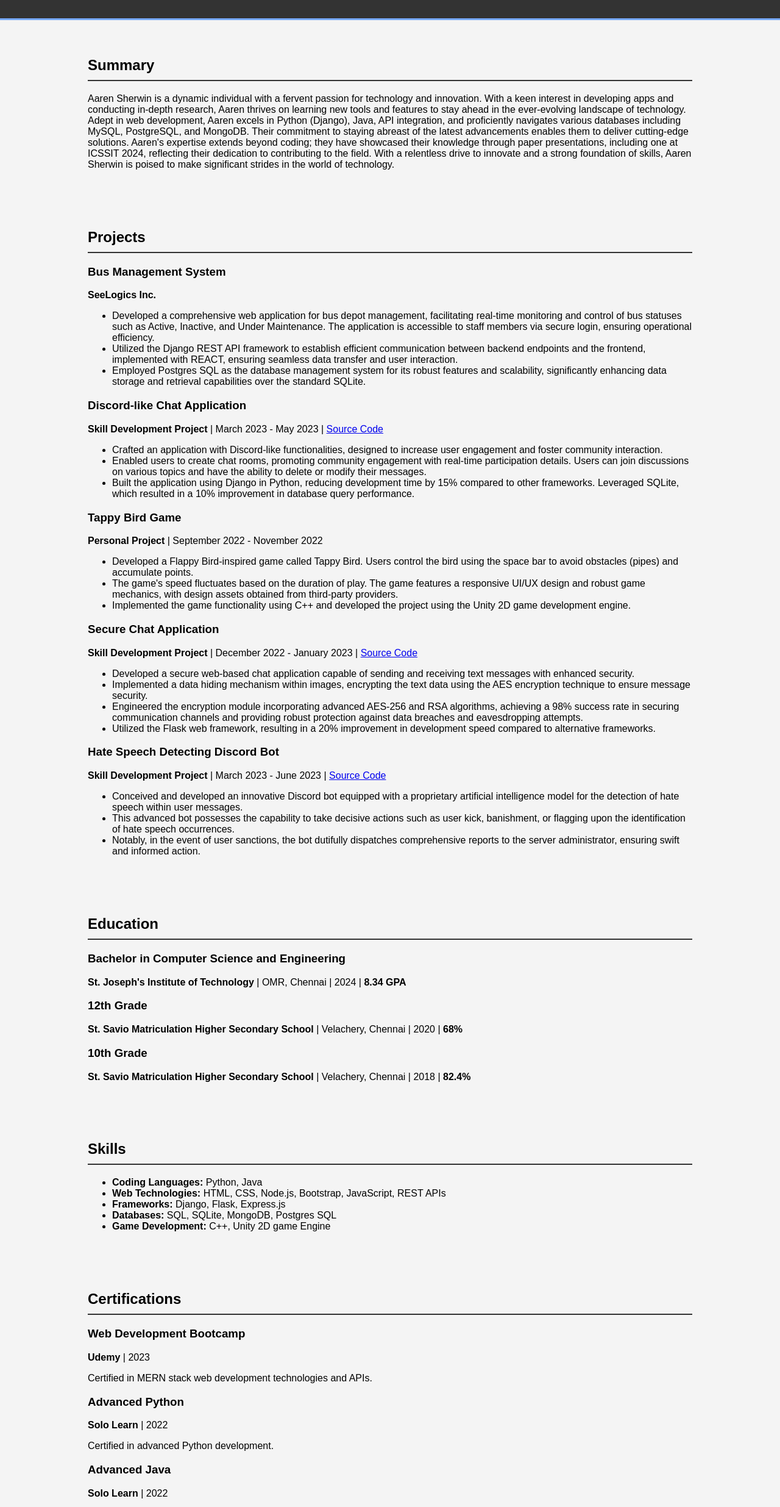
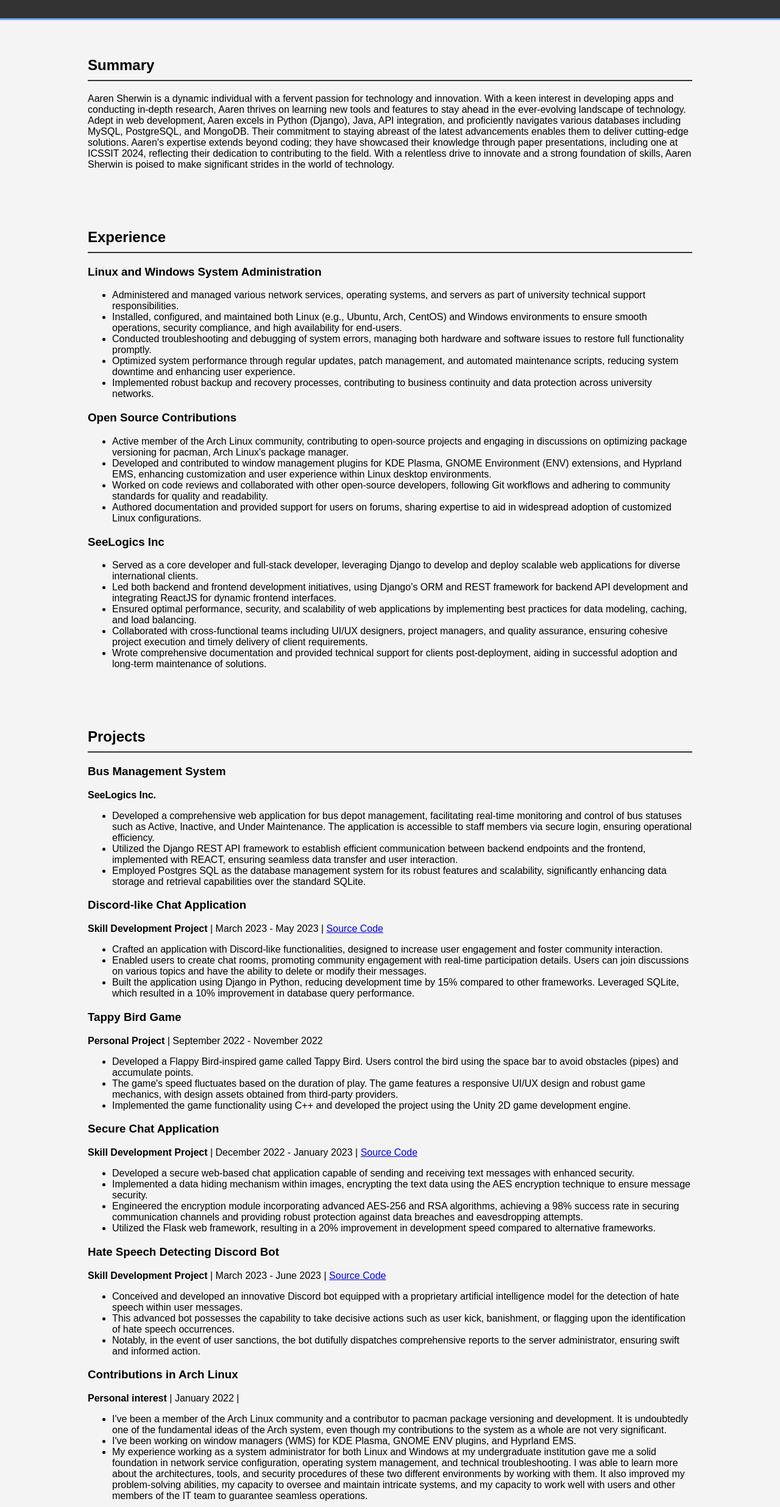
Before and after one commit to theaaren/MyPortfolio, a plain HTML site: page index.html in a window 1280 px wide. Shown: the part 70-2541 px from the top of the page at 61% size. Drawn offline with Linux system fonts and the light colour scheme.

Commit message:
index.html

```diff
--- a/index.html
+++ b/index.html
@@ -3,7 +3,7 @@
 <head>
     <meta charset="UTF-8">
     <meta name="viewport" content="width=device-width, initial-scale=1.0">
-    <title>Aaren Sherwin's Portfolio</title>
+    <title>Aaren Sherwin</title>
     <style>
         body {
             font-family: Arial, sans-serif;
@@ -120,6 +120,39 @@
         </div>
     </section>
 
+    <section id="Experience">
+        <div class="container">
+            <h2>Experience</h2>
+
+            <h3>Linux and Windows System Administration</h3>
+            <ul>
+                <li>Administered and managed various network services, operating systems, and servers as part of university technical support responsibilities.</li>
+                <li>Installed, configured, and maintained both Linux (e.g., Ubuntu, Arch, CentOS) and Windows environments to ensure smooth operations, security compliance, and high availability for end-users.</li>
+                <li>Conducted troubleshooting and debugging of system errors, managing both hardware and software issues to restore full functionality promptly.</li>
+                <li>Optimized system performance through regular updates, patch management, and automated maintenance scripts, reducing system downtime and enhancing user experience.</li>
+                <li>Implemented robust backup and recovery processes, contributing to business continuity and data protection across university networks.</li>
+            </ul>
+
+            <h3>Open Source Contributions</h3>
+            <ul>
+                <li>Active member of the Arch Linux community, contributing to open-source projects and engaging in discussions on optimizing package versioning for pacman, Arch Linux's package manager.</li>
+                <li>Developed and contributed to window management plugins for KDE Plasma, GNOME Environment (ENV) extensions, and Hyprland EMS, enhancing customization and user experience within Linux desktop environments.</li>
+                <li>Worked on code reviews and collaborated with other open-source developers, following Git workflows and adhering to community standards for quality and readability.</li>
+                <li>Authored documentation and provided support for users on forums, sharing expertise to aid in widespread adoption of customized Linux configurations.</li>
+            </ul>
+
+            <h3>SeeLogics Inc</h3>
+            <ul>
+                <li>Served as a core developer and full-stack developer, leveraging Django to develop and deploy scalable web applications for diverse international clients.</li>
+                <li>Led both backend and frontend development initiatives, using Django’s ORM and REST framework for backend API development and integrating ReactJS for dynamic frontend interfaces.</li>
+                <li>Ensured optimal performance, security, and scalability of web applications by implementing best practices for data modeling, caching, and load balancing.</li>
+                <li>Collaborated with cross-functional teams including UI/UX designers, project managers, and quality assurance, ensuring cohesive project execution and timely delivery of client requirements.</li>
+                <li>Wrote comprehensive documentation and provided technical support for clients post-deployment, aiding in successful adoption and long-term maintenance of solutions.</li>
+            </ul>
+        </div>
+    </section>
+
+
 <section id="projects">
     <div class="container">
         <h2>Projects</h2>
@@ -133,7 +166,7 @@
         </ul>
 
         <h3>Discord-like Chat Application</h3>
-        <p><strong>Skill Development Project</strong> | March 2023 - May 2023 | <a href="https://shorturl.at/8s4DE" target="_blank">Source Code</a></p>
+        <p><strong>Skill Development Project</strong> | March 2023 - May 2023 | <a href="https://github.com/theaaren/Django-Discord-ripoff" target="_blank">Source Code</a></p>
         <ul>
             <li>Crafted an application with Discord-like functionalities, designed to increase user engagement and foster community interaction.</li>
             <li>Enabled users to create chat rooms, promoting community engagement with real-time participation details. Users can join discussions on various topics and have the ability to delete or modify their messages.</li>
@@ -149,7 +182,7 @@
         </ul>
 
         <h3>Secure Chat Application</h3>
-        <p><strong>Skill Development Project</strong> | December 2022 - January 2023 | <a href="https://shorturl.at/F9tZh" target="_blank">Source Code</a></p>
+        <p><strong>Skill Development Project</strong> | December 2022 - January 2023 | <a href="https://github.com/theaaren/Steganography-chat-app/tree/main/image%20encrypt%20%26%20decrypt%20using%20aes%20styles" target="_blank">Source Code</a></p>
         <ul>
             <li>Developed a secure web-based chat application capable of sending and receiving text messages with enhanced security.</li>
             <li>Implemented a data hiding mechanism within images, encrypting the text data using the AES encryption technique to ensure message security.</li>
@@ -158,11 +191,19 @@
         </ul>
 
         <h3>Hate Speech Detecting Discord Bot</h3>
-        <p><strong>Skill Development Project</strong> | March 2023 - June 2023 | <a href="https://shorturl.at/QFzAw" target="_blank">Source Code</a></p>
+        <p><strong>Skill Development Project</strong> | March 2023 - June 2023 | <a href="https://github.com/theaaren/Hate-speech-detecting-discord-bot" target="_blank">Source Code</a></p>
         <ul>
             <li>Conceived and developed an innovative Discord bot equipped with a proprietary artificial intelligence model for the detection of hate speech within user messages.</li>
             <li>This advanced bot possesses the capability to take decisive actions such as user kick, banishment, or flagging upon the identification of hate speech occurrences.</li>
             <li>Notably, in the event of user sanctions, the bot dutifully dispatches comprehensive reports to the server administrator, ensuring swift and informed action.</li>
+        </ul>
+
+        <h3>Contributions in Arch Linux</h3>
+        <p><strong>Personal interest</strong> | January 2022 |</p>
+        <ul>
+            <li>I've been a member of the Arch Linux community and a contributor to pacman package versioning and development. It is undoubtedly one of the fundamental ideas of the Arch system, even though my contributions to the system as a whole are not very significant. </li>
+            <li>I've been working on window managers (WMS) for KDE Plasma, GNOME ENV plugins, and Hyprland EMS.</li>
+            <li>My experience working as a system administrator for both Linux and Windows at my undergraduate institution gave me a solid foundation in network service configuration, operating system management, and technical troubleshooting. I was able to learn more about the architectures, tools, and security procedures of these two different environments by working with them. It also improved my problem-solving abilities, my capacity to oversee and maintain intricate systems, and my capacity to work well with users and other members of the IT team to guarantee seamless operations.</li>
         </ul>
     </div>
 </section>
@@ -187,11 +228,11 @@
         <div class="container">
             <h2>Skills</h2>
             <ul>
-                <li><strong>Coding Languages:</strong> Python, Java</li>
+                <li><strong>Coding Languages:</strong> Python, Java, GROOVY</li>
                 <li><strong>Web Technologies:</strong> HTML, CSS, Node.js, Bootstrap, JavaScript, REST APIs</li>
                 <li><strong>Frameworks:</strong> Django, Flask, Express.js</li>
                 <li><strong>Databases:</strong> SQL, SQLite, MongoDB, Postgres SQL</li>
-                <li><strong>Game Development:</strong> C++, Unity 2D game Engine</li>
+                <li><strong>Game Development:</strong> C#, C++, Unity 2D game Engine</li>
             </ul>
         </div>
     </section>
@@ -210,6 +251,14 @@
             <h3>Advanced Java</h3>
             <p><strong>Solo Learn</strong> | 2022</p>
             <p>Certified in advanced Java programming.</p>
+
+            <h3>Intermediate JavaScript</h3>
+            <p><strong>Solo Learn</strong> | 2023</p>
+            <p>Certified in intermediate JS programming.</p>
+
+            <h3>C# for Game Development</h3>
+            <p><strong>Udemy</strong> | 2024</p>
+            <p>Certified to work with C# within Unity Engine environment</p>
 
             <h3>Web Development Using Django</h3>
             <p><strong>Udemy</strong> | 2022</p>
@@ -237,7 +286,7 @@
         <div class="container">
             <p>&copy; 2024 Aaren Sherwin. All Rights Reserved.</p>
             <p><strong>Email:</strong> aarensherwin007@gmail.com</p>
-            <p><strong>Phone:</strong> +919025073692</p>
+            <p><strong>Phone:</strong> +44 07561326677</p>
             <p><strong>LinkedIn:</strong> <a href="https://www.linkedin.com/in/aarensherwin" target="_blank">Aaren Sherwin</a></p>
         </div>
     </footer>
```
